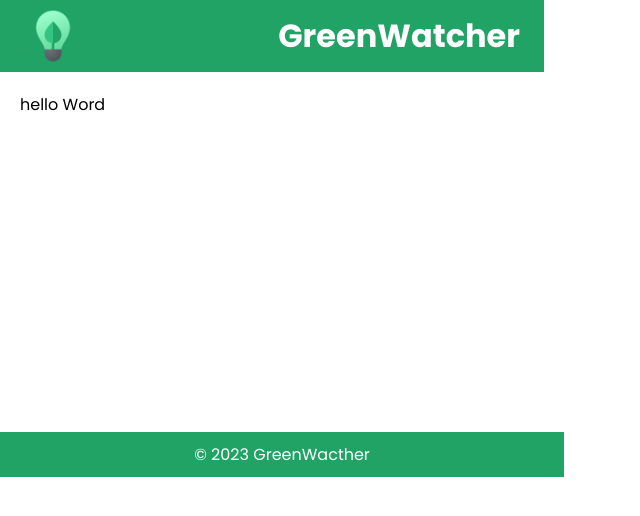
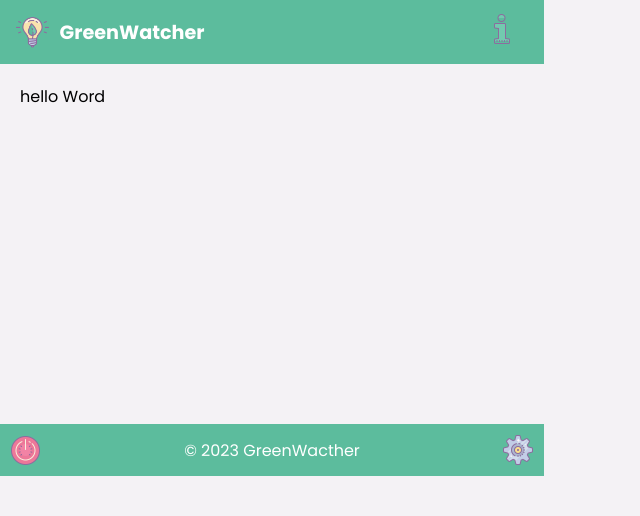
Before and after one commit to julienbenincasa/green-watcher, a browser extension: page dashboard.html in a window 1280 px wide. Shown: the whole page, without its empty margins (0-640 px from the left). Drawn offline with Linux system fonts and the light colour scheme.

Commit message:
Ajout button + update CSS

```diff
--- a/css/style.css
+++ b/css/style.css
@@ -1,9 +1,10 @@
 
 @import url('https://fonts.googleapis.com/css2?family=Poppins:wght@400;500;600;700&display=swap');
 
+/*  --- ---  ALl  --- --- */
+
 body {
-  background-color: #ffffff;
-  font-family: Arial, sans-serif;
+  background-color: #f4f2f5;
   margin: 0;
   padding: 0;
   min-width: 24rem;
@@ -11,42 +12,103 @@ body {
   font-family: 'Poppins', sans-serif;
 }
 
+.icon{
+  height: 2rem;
+  width: 2rem;
+  margin: 0 10px;
+  transition: all .2s ease-in-out;
+}
+
+.icon:hover{
+  transform: scale(.9);
+}
+
+
+
+/*  --- ---  HEADER  --- --- */
+
 header {
-  background-color: #21a366;
+  background-color: #5cbc9d;
   color: #ffffff;
   text-align: center;
-  padding: 10px;
   display: flex;
-  height: 4.5rem;
+  height: 3rem;
   justify-content: space-between;
   align-items: center;
-  padding: 0 1.5rem;
+  padding: .5rem 1rem;
+}
+
+header div{
+  height: 100%;
+  display: flex;
+  align-items: center;
 }
 
 header h1 {
   margin: 0;
+  font-size: 1.2rem;
+}
+
+.header_logo{
+  justify-content: left;
+  width: 70%;
 }
 
 .logo {
-  height: 80%;
+  height: 70%;
   width: auto;
-  transition: .3s ease-in-out;
+  margin-right: 10px;
 }
 
-.logo:hover{
-  transform: scale(1.1);
+.header_settings{
+  justify-content: right;
+  width: 30%;
 }
+.header_icon{
+  height: 50%;
+}
+
+/*  --- ---  MAIN  --- --- */
 
 main {
   padding: 20px;
   height: 20rem;
 }
 
+
+/*  --- ---  FOOTER  --- --- */
+
 footer {
-  background-color: #21a366;
+  height: 2rem;
+  width: 100%;
+  padding: 10px 0;
+  background-color: #5cbc9d;
   color: #ffffff;
   text-align: center;
-  padding: 10px;
   bottom: 0;
-  width: 100%;
+  position: relative;
+  display: flex;
+  justify-content: center;
+  align-items: center;
 }
+
+footer div{
+  height: 100%;
+  position: absolute;
+  display: flex;
+  justify-content: center;
+  align-items: center;
+}
+footer div a{
+  display: flex;
+  justify-content: center;
+  align-items: center;
+}
+footer div.settings{
+  right: 0;
+  top: 0;
+}
+footer div.power{
+  left: 0;
+  top: 0;
+}
--- a/dashboard.html
+++ b/dashboard.html
@@ -7,12 +7,40 @@
   </head>
   <body>
     <header>
-      <img src="img/logo/512.png" alt="Logo de GreenWatcher" class="logo" />
-      <h1>GreenWatcher</h1>
+      <div class="header_logo">
+        <img
+          src="img/logo/logo_512.png"
+          alt="Logo de GreenWatcher"
+          class="logo"
+        />
+        <h1>GreenWatcher</h1>
+      </div>
+      <div class="header_settings">
+        <a href="#">
+          <img src="img/info.png" class="icon" alt="icon info" />
+        </a>
+      </div>
     </header>
 
     <main>hello Word</main>
 
-    <footer>© 2023 GreenWacther</footer>
+    <footer>
+      © 2023 GreenWacther
+        <div class="settings">
+          <a href="#">
+            <img src="img/settings.png" class="icon" alt="icon setting" />
+          </a>
+        </div>
+        <div class="power">
+          <a href="#" class="start"
+            <img src="img/start.png" class="icon" alt="icon start" />
+          </a>
+          <a href="#" class="stop">
+            <img src="img/stop.png" class="icon" alt="icon stop" />
+          </a>
+        </div>
+
+
+    </footer>
   </body>
 </html>
```
Also changed, not shown: img/info.png (added), img/logo/logo_512.png (added), img/notif.png (added), img/settings.png (added), img/start.png (added), img/stop.png (added).
